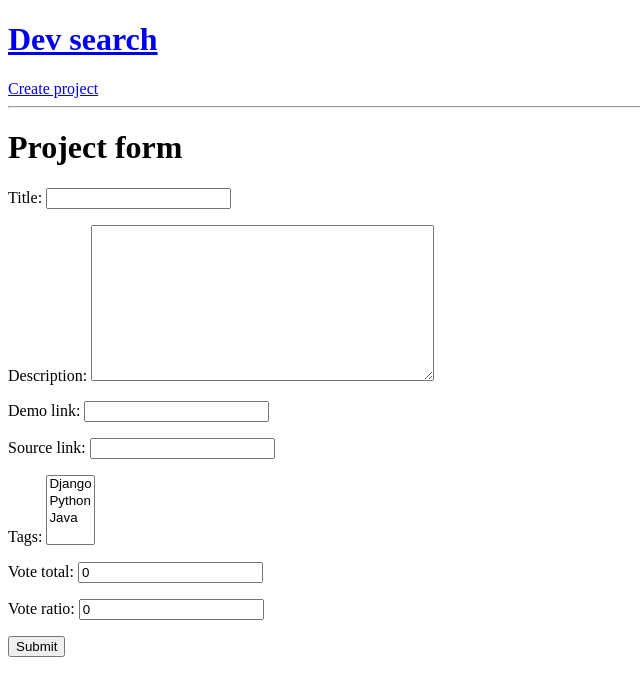
After one commit to AdrianHorvath8/Developer-search, a Django app: page /create_project in a window 1280 px wide. The commit adds this page. Shown: the top 696 px of the page, without its empty margins (0-640 px from the left). Run offline with Django 4.2, Linux system fonts and the light colour scheme; data comes from the database, SQL or seed files in the repository; both versions use the stored data as it was after the commit.

Commit message:
Create project

```diff
--- /dev/null
+++ b/devsearch/projects/forms.py
@@ -0,0 +1,8 @@
+from django.forms import ModelForm
+from .models import Project
+
+
+class ProjectForm(ModelForm):
+    class Meta:
+        model = Project
+        fields = "__all__"
--- /dev/null
+++ b/devsearch/projects/templates/projects/project.html
@@ -0,0 +1,6 @@
+{% extends 'main.html' %}
+
+{% block content %}
+{{project.title}}
+
+{% endblock %}
--- /dev/null
+++ b/devsearch/projects/templates/projects/project_form.html
@@ -0,0 +1,11 @@
+{% extends 'main.html' %}
+
+{% block content %}
+<h1>Project form</h1>
+
+<form action="" method="POST">
+    {% csrf_token %}
+    {{form.as_p}}
+    <input type="submit">
+</form>
+{% endblock %}
--- a/devsearch/projects/urls.py
+++ b/devsearch/projects/urls.py
@@ -4,4 +4,6 @@ from . import views
 
 urlpatterns = [
     path('', views.home,name="home"),
+    path('project/<str:pk>/', views.project,name="project"),
+    path('create_project', views.create_project,name="create_project"),
 ]
--- a/devsearch/projects/views.py
+++ b/devsearch/projects/views.py
@@ -1,5 +1,27 @@
-from django.shortcuts import render
+from django.shortcuts import render, redirect
+from . models import Project, Tag, Review
+from . forms import ProjectForm
 
 def home (request):
-    context = {}
+    projects = Project.objects.all()
+    context = {"projects":projects}
     return render(request, "projects/home.html", context)
+
+def project(request, pk):
+    project = Project.objects.get(id=pk)
+    context = {"project":project}
+    return render(request, "projects/project.html", context)
+
+
+def create_project(request):
+    form = ProjectForm()
+    if request.method == "POST":
+
+        form = ProjectForm(request.POST)
+
+        if form.is_valid():
+            form.save()
+            return redirect("home")
+
+    context = {"form": form}
+    return render(request, "projects/project_form.html", context)
--- a/devsearch/templates/navbar.html
+++ b/devsearch/templates/navbar.html
@@ -1,2 +1,3 @@
 <a href="/"><h1>Dev search</h1></a>
+<a href="{% url 'create_project' %}">Create project</a>
 <hr>
```
Also changed, not shown: devsearch/projects/templates/projects/home.html (+6 -1 lines), devsearch/db.sqlite3.
